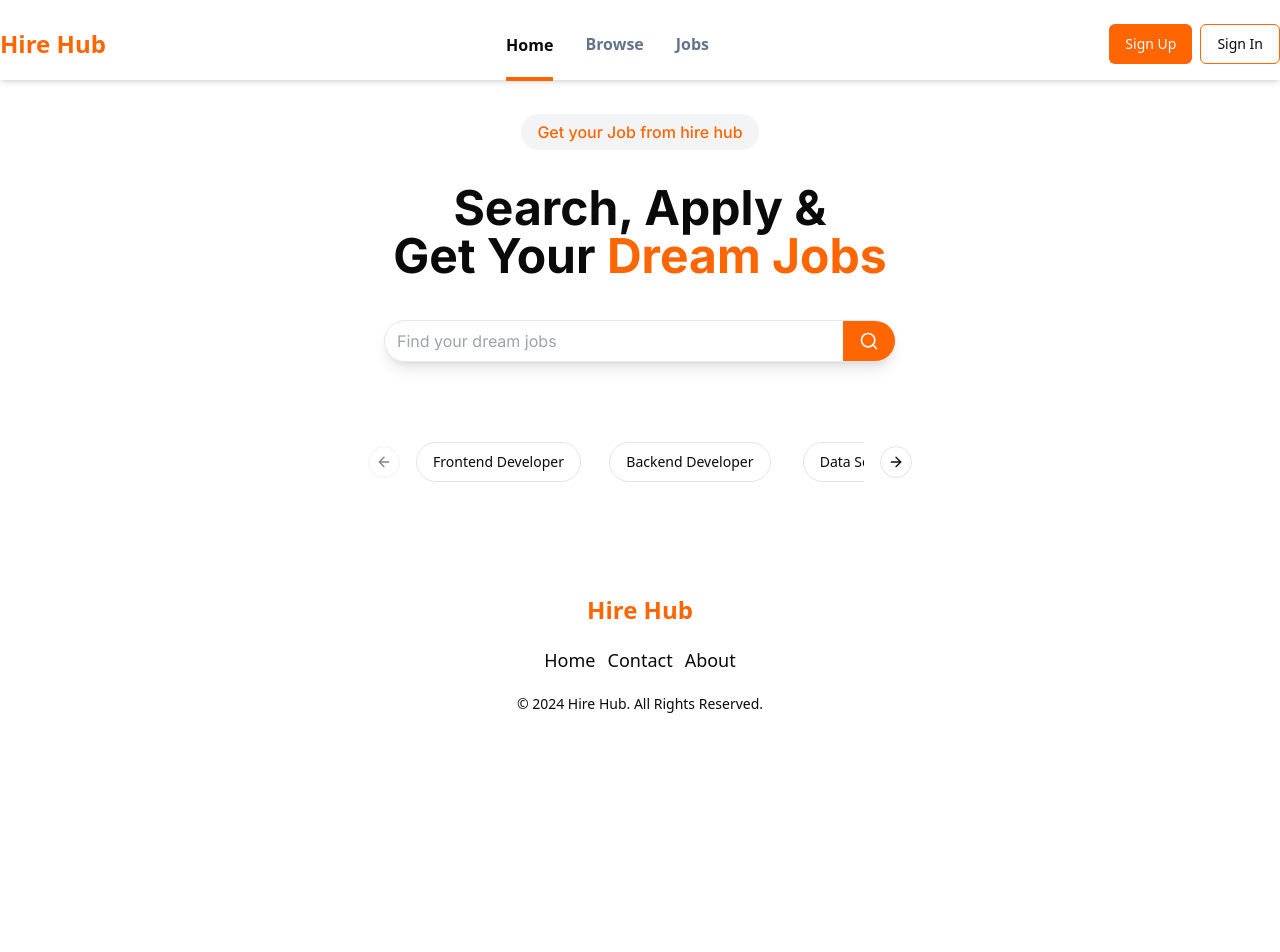
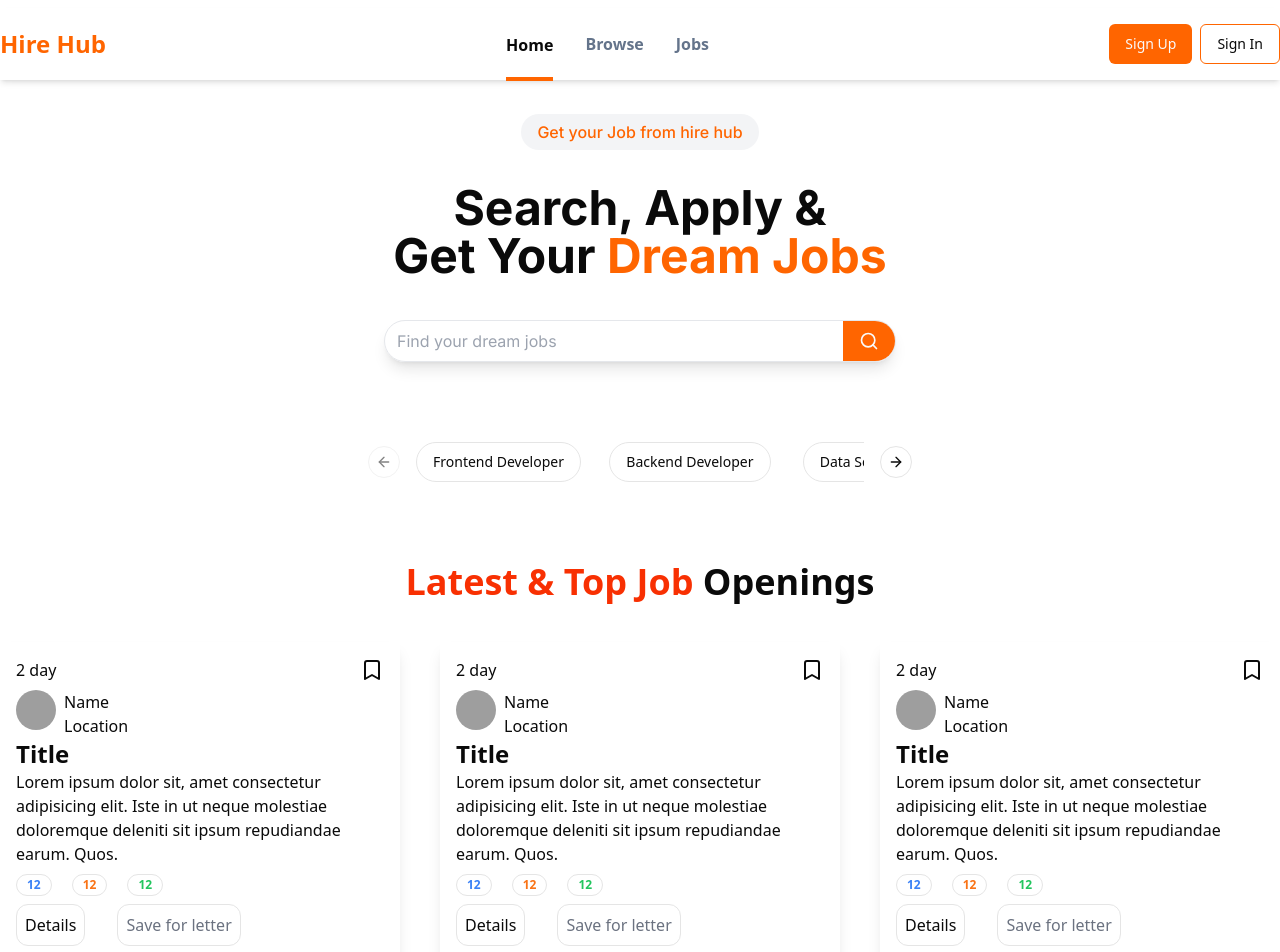
Before and after one commit to sakibhasansufi/hire-hub, a React (Vite) app in the folder frontend/: page / in a window 1280 px wide. Shown: the top 952 px of the page. Before the commit the page ends 800 px from the top, so only its background shows below. Built offline with nearby package versions, Linux system fonts and the light colour scheme; grey boxes are pictures that could not be loaded.

Commit message:
Latest job section is added

```diff
--- a/frontend/src/App.tsx
+++ b/frontend/src/App.tsx
@@ -12,7 +12,7 @@ function App() {
 
   return (
     <section>
-      <div className="sticky top-0 bg-white z-50">
+      <div className="sticky top-0 backdrop-blur z-50">
         <Navbar />
       </div>
       <div>
--- /dev/null
+++ b/frontend/src/components/ui/badge.tsx
@@ -0,0 +1,36 @@
+import * as React from "react"
+import { cva, type VariantProps } from "class-variance-authority"
+
+import { cn } from "@/lib/utils"
+
+const badgeVariants = cva(
+  "inline-flex items-center rounded-full border px-2.5 py-0.5 text-xs font-semibold transition-colors focus:outline-none focus:ring-2 focus:ring-ring focus:ring-offset-2",
+  {
+    variants: {
+      variant: {
+        default:
+          "border-transparent bg-primary text-primary-foreground hover:bg-primary/80",
+        secondary:
+          "border-transparent bg-secondary text-secondary-foreground hover:bg-secondary/80",
+        destructive:
+          "border-transparent bg-destructive text-destructive-foreground hover:bg-destructive/80",
+        outline: "text-foreground",
+      },
+    },
+    defaultVariants: {
+      variant: "default",
+    },
+  }
+)
+
+export interface BadgeProps
+  extends React.HTMLAttributes<HTMLDivElement>,
+    VariantProps<typeof badgeVariants> {}
+
+function Badge({ className, variant, ...props }: BadgeProps) {
+  return (
+    <div className={cn(badgeVariants({ variant }), className)} {...props} />
+  )
+}
+
+export { Badge, badgeVariants }
--- a/frontend/src/pages/Home/Home.tsx
+++ b/frontend/src/pages/Home/Home.tsx
@@ -1,6 +1,7 @@
 import { Helmet } from "react-helmet-async";
 import HeroSection from "./HeroSection";
 import CategoryCarousel from "./CategoryCarousel";
+import LatestJobs from "../LatestJobs/Latestjobs";
 
 
 const Home = () => {
@@ -11,6 +12,7 @@ const Home = () => {
             </Helmet>
             <HeroSection />
             <CategoryCarousel />
+            <LatestJobs />
         </div>
     );
 };
--- /dev/null
+++ b/frontend/src/pages/LatestJobs/LatestJobCard.tsx
@@ -0,0 +1,50 @@
+import { Avatar, AvatarImage } from "@/components/ui/avatar";
+import { Badge } from "@/components/ui/badge";
+import { Bookmark } from "lucide-react";
+
+
+const LatestJobCard = () => {
+    return (
+        <section className="shadow-lg p-4">
+            <div className="flex justify-between items-center">
+                <h1>2 day</h1>
+                <Bookmark />
+            </div>
+
+            <div className="flex gap-2 mt-2">
+                <Avatar>
+                    <AvatarImage src='https://cdn1.iconfinder.com/data/icons/google-s-logo/150/Google_Icons-09-512.png'>
+                    </AvatarImage>
+                </Avatar>
+                <div>
+                    <h2>Name</h2>
+                    <h3>Location</h3>
+                </div>
+            </div>
+
+            <div>
+                <h1 className="text-2xl font-semibold">Title</h1>
+            </div>
+
+            <div>
+                Lorem ipsum dolor sit, amet consectetur adipisicing elit. Iste in ut neque molestiae doloremque deleniti sit ipsum repudiandae earum. Quos.
+            </div>
+
+
+            <div className="flex gap-5 items-center mt-2">
+                <Badge className={'text-blue-500 font-bold'} variant='outline'>12</Badge>
+                <Badge className={'text-orange-500 font-bold'} variant='outline'>12</Badge>
+                <Badge className={'text-green-500 font-bold'} variant='outline'>12</Badge>
+            </div>
+
+
+            <div className="mt-2 flex gap-8">
+               <button className="border p-2 rounded-xl font-medium">Details</button>
+               <button className="border p-2 rounded-xl text-gray-500">Save for letter</button>
+            </div>
+
+        </section>
+    );
+};
+
+export default LatestJobCard;
--- /dev/null
+++ b/frontend/src/pages/LatestJobs/LatestJobs.tsx
@@ -0,0 +1,24 @@
+import LatestJobCard from "./LatestJobCard";
+
+const randomJobs = [1, 2, 3, 4, 5, 6, 7, 8]
+const LatestJobs = () => {
+    return (
+        <div className="max-w-7xl mx-auto my-6">
+            <h1 className="text-2xl md:text-4xl text-center font-semibold"><span className="text-[#F83002]">Latest & Top Job</span> Openings</h1>
+            <section className="flex justify-center md:flex-none">
+                <div className="grid grid-cols-1 md:grid-cols-2 lg:grid-cols-3 gap-10 my-10 ">
+                    {
+                        randomJobs.slice(0, 6).map((index) => <LatestJobCard key={index} />)
+                    }
+                </div>
+            </section>
+
+
+
+
+
+        </div>
+    );
+};
+
+export default LatestJobs;
```
